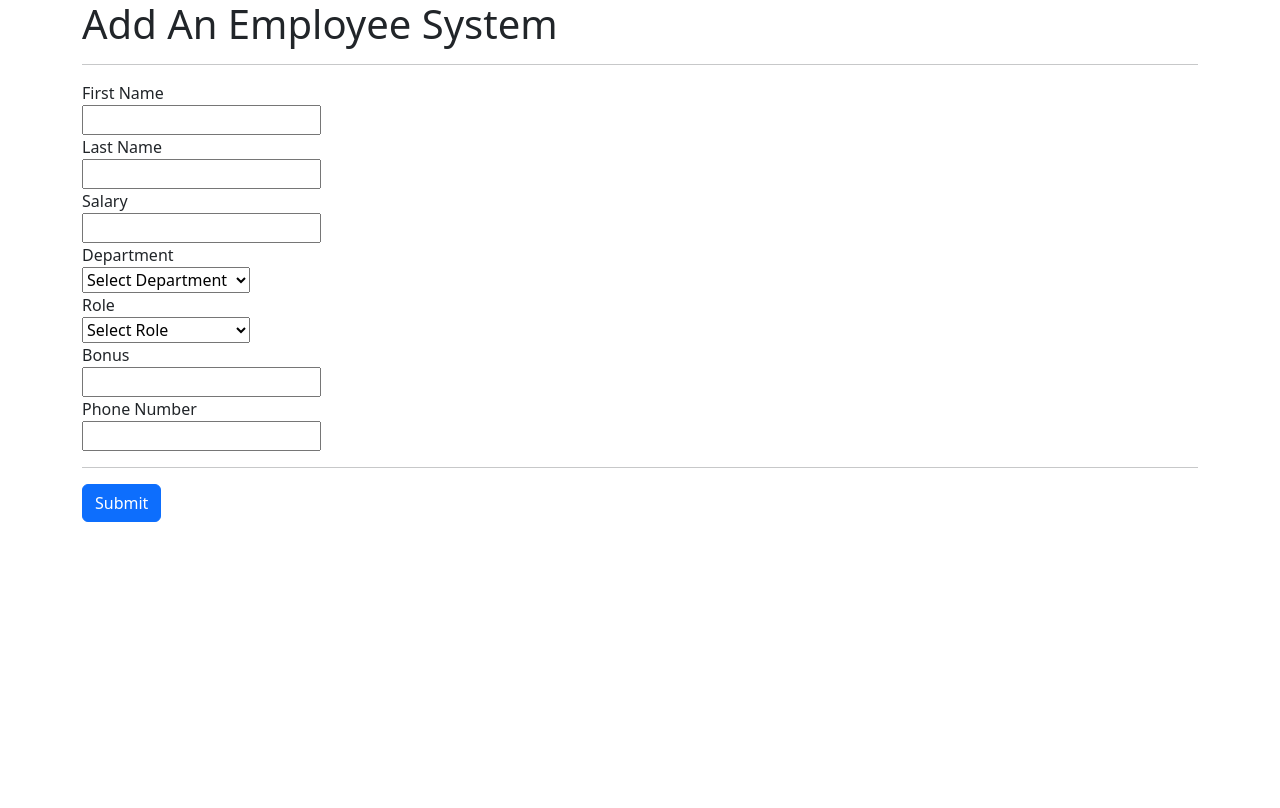
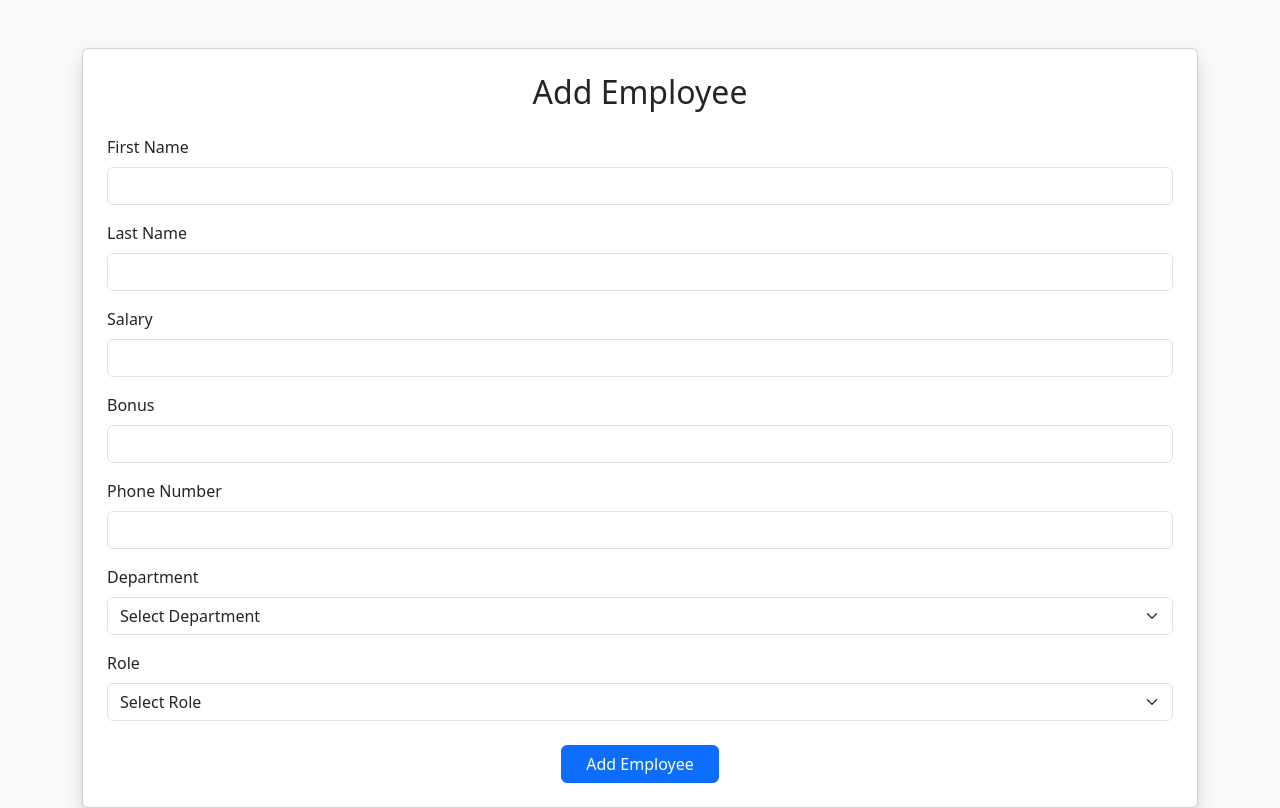
Before and after one commit to Kanhaiya3254/Office-Employee-Management-System, a Django app: template templates/add_emp.html in a window 1280 px wide. Before the commit the page ends 522 px from the top, so only its background shows below. Run offline with Django 5.2, Linux system fonts and the light colour scheme; the template is opened without the code that fills it: values that come from a table or form of the project are taken from there, others are empty; data comes from the database, SQL or seed files in the repository; parts of the project's set-up code (start-up, migrations or seed data) failed here and were passed over.

Commit message:
Updated add employee form UI

```diff
--- a/templates/add_emp.html
+++ b/templates/add_emp.html
@@ -8,80 +8,80 @@
       rel="stylesheet"
     />
   </head>
-  <body>
-    <div class="container">
-      <h1>Add An Employee System</h1>
-      <hr />
 
-      <form action="/add_emp" method="post">
+  <body class="bg-light">
+    <div class="container mt-5">
+      <div class="card shadow p-4">
+        <h2 class="text-center mb-4">Add Employee</h2>
+
+        <form method="post">
           {% csrf_token %}
 
-        <label for="first_name">First Name</label><br />
+          <!-- First Name -->
+          <div class="mb-3">
+            <label class="form-label">First Name</label>
             <input
               type="text"
-          id="first_name"
               name="first_name"
-          value="{{first_name}}"
+              class="form-control"
               required
-        /><br />
+            />
+          </div>
 
-        <label for="last_name">Last Name</label><br />
-        <input
-          type="text"
-          id="last_name"
-          name="last_name"
-          value="{{last_name}}"
-          required
-        /><br />
+          <!-- Last Name -->
+          <div class="mb-3">
+            <label class="form-label">Last Name</label>
+            <input type="text" name="last_name" class="form-control" required />
+          </div>
 
-        <label for="salary">Salary</label><br />
-        <input
-          type="number"
-          id="salary"
-          name="salary"
-          value="{{salary}}"
-          required
-        /><br />
+          <!-- Salary -->
+          <div class="mb-3">
+            <label class="form-label">Salary</label>
+            <input type="number" name="salary" class="form-control" required />
+          </div>
 
-        <!-- ✅ UPDATED DEPARTMENT -->
-        <label for="dept">Department</label><br />
-        <select name="dept" required>
+          <!-- Bonus -->
+          <div class="mb-3">
+            <label class="form-label">Bonus</label>
+            <input type="number" name="bonus" class="form-control" required />
+          </div>
+
+          <!-- Phone -->
+          <div class="mb-3">
+            <label class="form-label">Phone Number</label>
+            <input type="number" name="phone" class="form-control" required />
+          </div>
+
+          <!-- Department -->
+          <div class="mb-3">
+            <label class="form-label">Department</label>
+            <select name="dept" class="form-select" required>
               <option value="">Select Department</option>
               {% for dept in departments %}
               <option value="{{ dept.id }}">{{ dept.name }}</option>
-          {% endfor %}</select
-        ><br />
+              {% endfor %}
+            </select>
+          </div>
 
-        <!-- ✅ UPDATED ROLE -->
-        <label for="role">Role</label><br />
-        <select name="role" required>
+          <!-- Role -->
+          <div class="mb-4">
+            <label class="form-label">Role</label>
+            <select name="role" class="form-select" required>
               <option value="">Select Role</option>
               {% for role in roles %}
               <option value="{{ role.id }}">{{ role.name }}</option>
-          {% endfor %}</select
-        ><br />
+              {% endfor %}
+            </select>
+          </div>
 
-        <label for="bonus">Bonus</label><br />
-        <input
-          type="number"
-          id="bonus"
-          name="bonus"
-          value="{{bonus}}"
-          required
-        /><br />
-
-        <label for="phone">Phone Number</label><br />
-        <input
-          type="number"
-          id="phone"
-          name="phone"
-          value="{{phone}}"
-          required
-        /><br />
-
-        <hr />
-        <button type="submit" class="btn btn-primary">Submit</button>
+          <!-- Submit Button -->
+          <div class="text-center">
+            <button type="submit" class="btn btn-primary px-4">
+              Add Employee
+            </button>
+          </div>
         </form>
+      </div>
     </div>
 
     <script src="https://cdn.jsdelivr.net/npm/bootstrap@5.3.7/dist/js/bootstrap.bundle.min.js"></script>
```
Also changed, not shown: emp_app/views.py (+44 -26 lines). Lines whose indentation alone changed are shown as unchanged.
